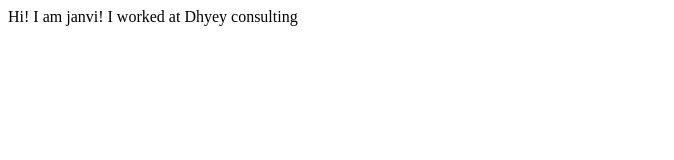
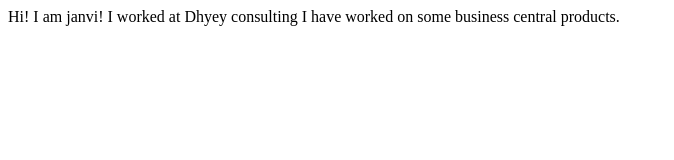
Before and after one commit to janvi102099/janvi-portfolio, a plain HTML site: page index.html in a window 1280 px wide. Shown: the whole page, without its empty margins (0-674 px from the left). Drawn offline with Linux system fonts and the light colour scheme.

Commit message:
update details of project

```diff
--- a/index.html
+++ b/index.html
@@ -8,5 +8,7 @@
 <body>
     Hi! I am janvi!
     I worked at Dhyey consulting
+
+    I have worked  on some business central products.
 </body>
 </html>
```
